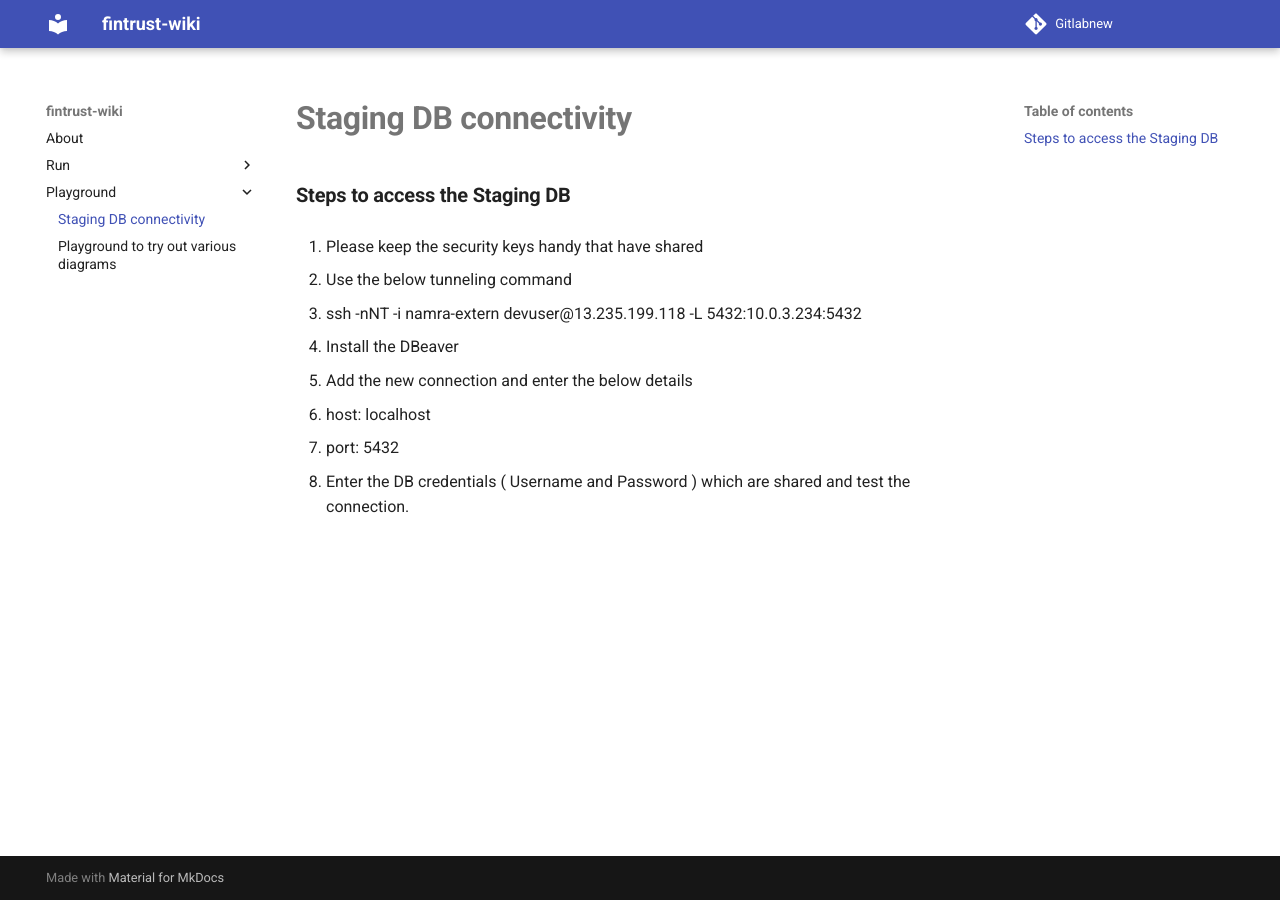
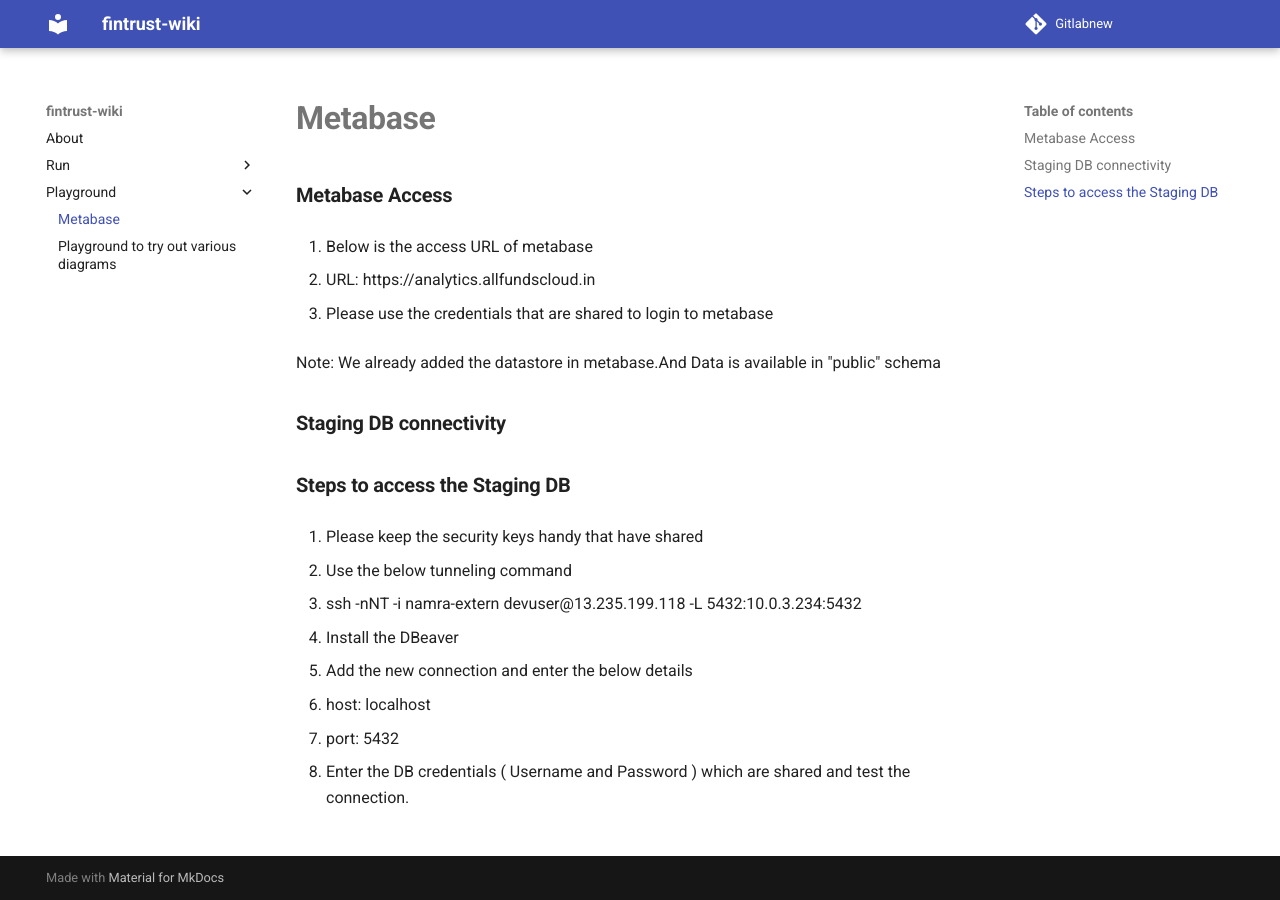
Before and after one commit to prasadkothapally/hari, an MkDocs documentation site: the page built from docs/playground/Staging Database.md, in a window 1280 px wide. Built offline with MkDocs 1.6.1 and Material for MkDocs 9.7.7, drawn with Linux system fonts in a browser that asks for light colours.

Commit message:
added metabase configuration

```diff
--- a/docs/playground/Staging Database.md
+++ b/docs/playground/Staging Database.md
@@ -1,4 +1,16 @@
-#**Staging DB connectivity**
+#**Metabase**
+
+###**Metabase Access**
+
+1. Below is the access URL of metabase
+
+   - URL: https://analytics.allfundscloud.in
+
+2. Please use the credentials that are shared to login to metabase
+
+Note: We already added the datastore in metabase.And Data is available in "public" schema
+
+###**Staging DB connectivity**
 
 ###**Steps to access the Staging DB**
 
```
